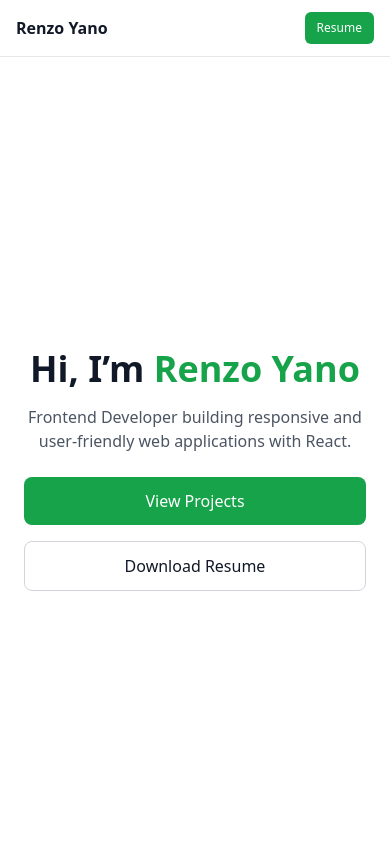
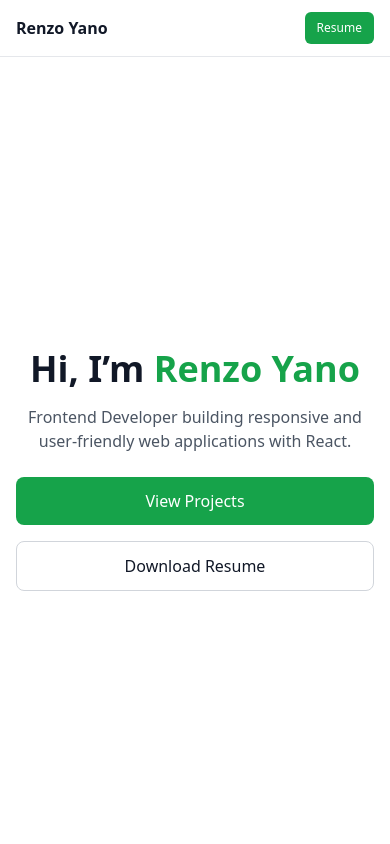
Before and after one commit to yanorenzo624/portfolio, a React (Vite) app: page / in a window 390 px wide. Shown: the top 844 px of the page. Built offline with nearby package versions, Linux system fonts and the light colour scheme.

Commit message:
updated the Hero text spacing on mobile

```diff
--- a/src/components/Hero.jsx
+++ b/src/components/Hero.jsx
@@ -3,7 +3,8 @@ import { fadeUp } from "../animations/variants";
 
 const Hero = () => {
   return (
-    <section className="min-h-screen flex items-center justify-center px-6 pt-24">
+    <section className="min-h-screen flex items-center justify-center px-4 sm:px-6 pt-24">
+
       <motion.div
         className="text-center max-w-xl"
         variants={fadeUp}
```
